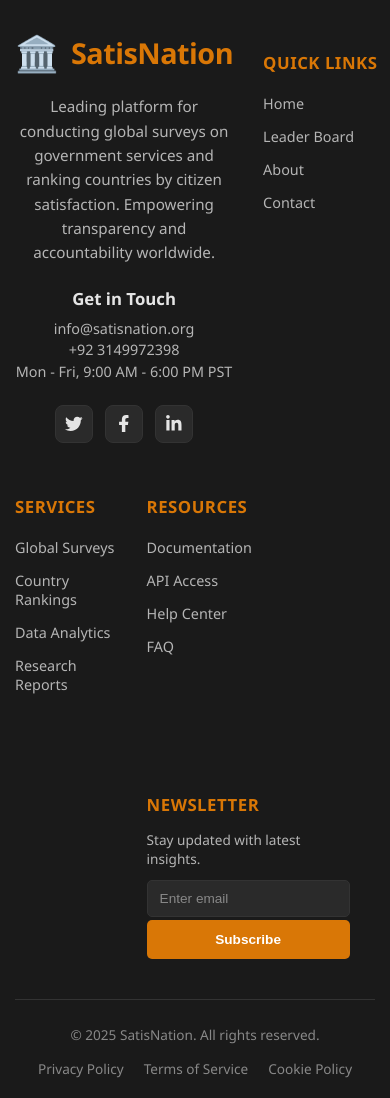
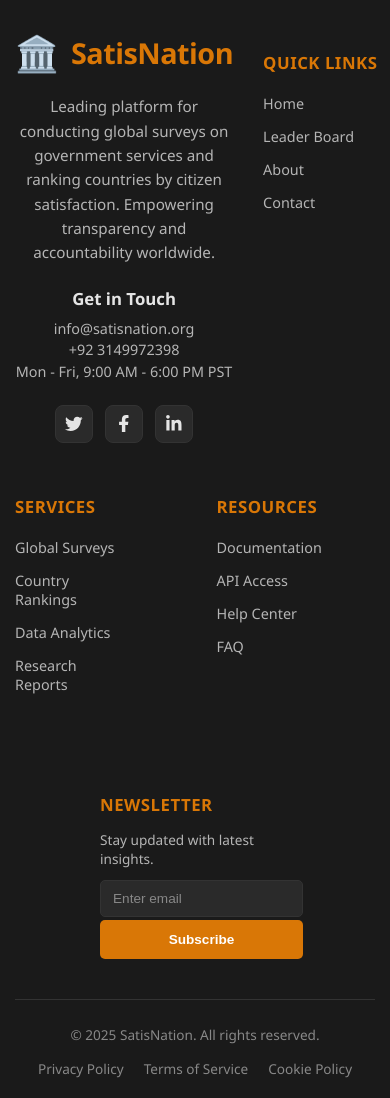
Before and after one commit to ayaz7964/CivilAnalytics-, a React (Vite) app in the folder frontEnd/: page / in a window 390 px wide. Shown: the part 2858-3956 px from the top of the page. Built offline with nearby package versions, Linux system fonts and the light colour scheme; no server answers.

Commit message:
minnior chnages

```diff
--- a/frontEnd/src/Css/Footer.css
+++ b/frontEnd/src/Css/Footer.css
@@ -303,10 +303,10 @@
   }
 
   .newsletter {
-    margin-left: -50%;
+    margin-left: -70%;
   }
   .resources {
-    margin-left: -50%;
+    margin-left: -20%;
   }
   .FooterPro-NewsletterInput {
     border-radius: 5px;
```
